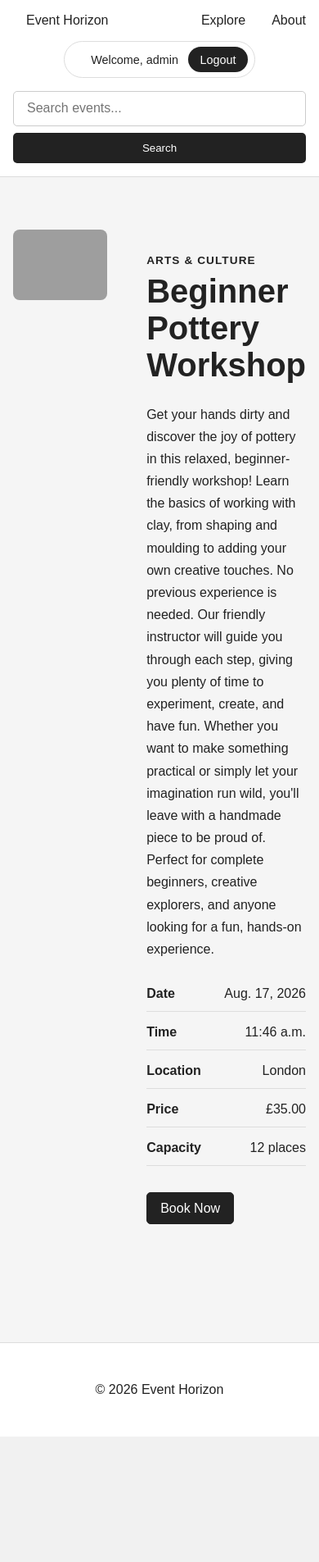
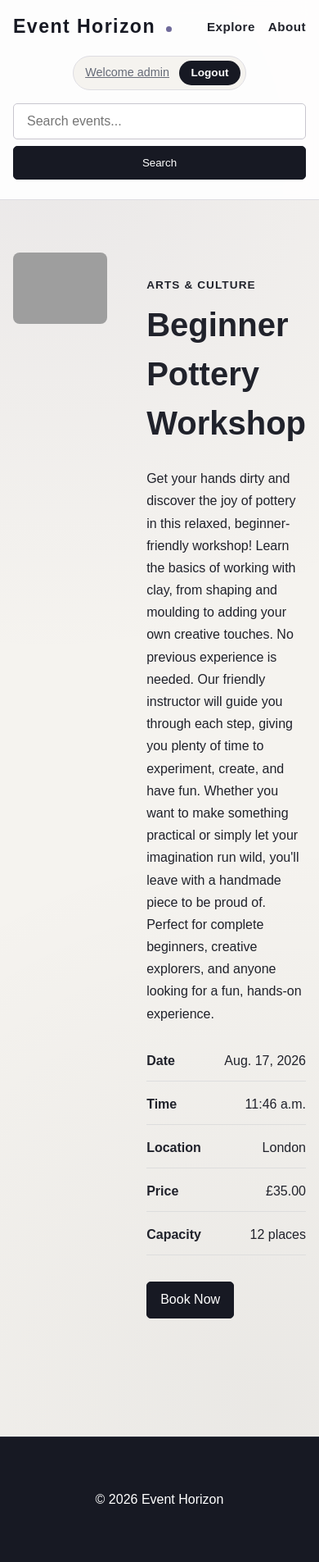
Before and after one commit to MSR-Projects7274/event-horizon, a Django app: page /events/1/ in a window 390 px wide. Shown: the whole page at 82% size. Before the commit the page ends 1752 px from the top, so only its background shows below. Run offline with Django 5.2, Linux system fonts and the light colour scheme; a user stored in the database is signed in; data comes from the database, SQL or seed files in the repository; grey boxes are pictures that could not be loaded.

Commit message:
Update CSS to add some personality

```diff
--- a/static/css/style.css
+++ b/static/css/style.css
@@ -1,4 +1,33 @@
-/* Root Variables */
+/* =========================================
+   EVENT HORIZON
+   Global foundation
+   ========================================= */
+
+:root {
+    --eh-night: #171923;
+    --eh-night-soft: #252936;
+    --eh-night-muted: #4b5161;
+
+    --eh-day: #f5f3ef;
+    --eh-surface: #ffffff;
+
+    --eh-accent: #6f6a9a;
+    --eh-accent-dark: #565175;
+    --eh-accent-soft: #ebe9f4;
+
+    --eh-text: #20222b;
+    --eh-text-muted: #666b78;
+
+    --eh-border: #dedde2;
+    --eh-border-dark: #c8c6ce;
+
+    --eh-radius: 8px;
+    --eh-radius-small: 5px;
+
+    --eh-shadow: 0 8px 24px rgba(23, 25, 35, 0.08);
+    --eh-transition: 0.2s ease;
+}
+
 * {
     box-sizing: border-box;
 }
@@ -6,28 +35,67 @@
 body {
     margin: 0;
     font-family: Arial, sans-serif;
-    background-color: #f5f5f5;
-    color: #222;
+    background:
+    radial-gradient(
+        circle at 15% 10%,
+        rgba(111, 106, 154, 0.08),
+        transparent 35%
+    ),
+    radial-gradient(
+        circle at 85% 90%,
+        rgba(23, 25, 35, 0.05),
+        transparent 40%
+    ),
+    var(--eh-day);
+    color: var(--eh-text);
+    line-height: 1.5;
 }
 
 header {
-    background-color: #ffffff;
-    border-bottom: 1px solid #ddd;
+    background-color: rgba(255, 255, 255, 0.88);
+    backdrop-filter: blur(10px);
+    border-bottom: 1px solid var(--eh-border);
+    position: relative;
+    z-index: 10;
 }
 
-nav {
-    max-width: 1200px;
-    margin: 0 auto;
-    padding: 1rem;
-    display: flex;
-    justify-content: space-between;
-    align-items: center;
+.nav-brand {
+    justify-self: start;
 }
 
-nav a {
-    color: inherit;
+.nav-brand a {
+    position: relative;
+    display: inline-block;
+    color: var(--eh-night);
     text-decoration: none;
-    margin-left: 1rem;
+    font-size: 1.45rem;
+    font-weight: 700;
+    letter-spacing: 0.06em;
+    line-height: 1;
+    transition: color 0.25s ease;
+}
+
+.nav-brand a::after {
+    content: "";
+    display: inline-block;
+    width: 7px;
+    height: 7px;
+    margin-left: 0.35rem;
+    margin-bottom: 0.05rem;
+    border-radius: 50%;
+    background-color: var(--eh-accent);
+    transition:
+        transform 0.25s ease,
+        background-color 0.25s ease;
+}
+
+.nav-brand a:hover {
+    color: var(--eh-accent-dark);
+}
+
+.nav-brand a:hover::after {
+    background-color: var(--eh-accent-dark);
+    transform: scale(1.35);
 }
 
 main {
@@ -38,10 +106,11 @@ main {
 
 footer {
     margin-top: 4rem;
-    padding: 2rem;
+    padding: 3rem 2rem;
     text-align: center;
-    background-color: #ffffff;
-    border-top: 1px solid #ddd;
+    background-color: var(--eh-night);
+    color: #fff;
+    border-top: 1px solid var(--eh-night-soft);
 }
 
 /* Site search */
@@ -49,7 +118,7 @@ footer {
 .site-search {
     max-width: 1200px;
     margin: 0 auto;
-    padding: 0 1rem 1rem;
+    padding: 0 1rem 1.5rem;
 }
 
 .site-search form {
@@ -63,25 +132,39 @@ footer {
 
 .search-input-wrapper input {
     flex-grow: 1;
-    padding: 0.7rem 1rem;
-    border: 1px solid #ccc;
-    border-radius: 5px;
+    padding: 0.75rem 1rem;
+    border: 1px solid var(--eh-border-dark);
+    border-radius: var(--eh-radius-small);
+    background-color: var(--eh-surface);
+    color: var(--eh-text);
     font-size: 1rem;
+    transition:
+        border-color var(--eh-transition),
+        box-shadow var(--eh-transition);
+}
+
+.search-input-wrapper input:focus {
+    outline: none;
+    border-color: var(--eh-accent);
+    box-shadow: 0 0 0 3px var(--eh-accent-soft);
 }
 
 .search-input-wrapper button {
-    padding: 0.7rem 1.2rem;
-    border: none;
-    border-radius: 5px;
-    background-color: #222;
+    padding: 0.75rem 1.2rem;
+    border: 1px solid var(--eh-night);
+    border-radius: var(--eh-radius-small);
+    background-color: var(--eh-night);
     color: #fff;
     cursor: pointer;
+    transition:
+        background-color var(--eh-transition),
+        transform var(--eh-transition);
 }
 
 .search-input-wrapper button:hover {
-    opacity: 0.85;
+    background-color: var(--eh-accent-dark);
+    transform: translateY(-1px);
 }
-
 /* Main navigation */
 
 .main-nav {
@@ -102,7 +185,40 @@ footer {
     display: flex;
     align-items: center;
     justify-content: center;
-    gap: 1.5rem;
+    gap: 1.75rem;
+}
+
+.nav-links a {
+    position: relative;
+    display: inline-block;
+    padding: 0.4rem 0;
+    color: var(--eh-text);
+    text-decoration: none;
+    font-size: 0.95rem;
+    font-weight: 600;
+    letter-spacing: 0.03em;
+    transition: color 0.25s ease;
+}
+
+.nav-links a::after {
+    content: "";
+    position: absolute;
+    left: 0;
+    bottom: 0;
+    width: 100%;
+    height: 2px;
+    background-color: var(--eh-accent);
+    transform: scaleX(0);
+    transform-origin: center;
+    transition: transform 0.25s ease;
+}
+
+.nav-links a:hover {
+    color: var(--eh-accent-dark);
+}
+
+.nav-links a:hover::after {
+    transform: scaleX(1);
 }
 
 .nav-account {
@@ -118,14 +234,17 @@ footer {
     display: flex;
     align-items: center;
     gap: 0.75rem;
-    padding: 0.4rem 0.5rem 0.4rem 1rem;
-    border: 1px solid #ddd;
+    padding: 0.35rem 0.4rem 0.35rem 0.9rem;
+    border: 1px solid var(--eh-border);
     border-radius: 999px;
+    background-color: var(--eh-day);
 }
 
 .welcome-message {
     white-space: nowrap;
     font-size: 0.9rem;
+    font-weight: 500;
+    color: var(--eh-text-muted);
 }
 
 .logout-form {
@@ -134,16 +253,21 @@ footer {
 
 .logout-button {
     padding: 0.45rem 0.9rem;
-    border: none;
+    border: 0;
     border-radius: 999px;
-    background-color: #222;
+    background-color: var(--eh-night);
     color: #fff;
     cursor: pointer;
-    font-size: 0.9rem;
+    font-size: 0.85rem;
+    font-weight: 600;
+    transition:
+        background-color 0.2s ease,
+        transform 0.2s ease;
 }
 
 .logout-button:hover {
-    opacity: 0.85;
+    background-color: var(--eh-accent-dark);
+    transform: translateY(-1px);
 }
 
 /* Events page */
@@ -347,14 +494,23 @@ footer {
 .event-book-button {
     display: inline-block;
     padding: 0.6rem 1rem;
-    border: 1px solid #222;
-    border-radius: 5px;
-    background-color: #222;
+    border: 1px solid var(--eh-night);
+    border-radius: var(--eh-radius-small);
+    background-color: var(--eh-night);
     color: #fff;
     cursor: pointer;
     font-size: 1rem;
     text-decoration: none;
-    transition: opacity 0.2s ease;
+    transition:
+        background-color var(--eh-transition),
+        border-color var(--eh-transition),
+        transform var(--eh-transition);
+}
+
+.event-book-button:hover {
+    background-color: var(--eh-accent-dark);
+    border-color: var(--eh-accent-dark);
+    transform: translateY(-1px);
 }
 
 .event-book-button:hover {
--- a/templates/base.html
+++ b/templates/base.html
@@ -42,7 +42,7 @@
 
                         <a
                             href="{% url 'profile' %}" class="welcome-message">
-                            Welcome, {{ user.username }}
+                            Welcome {{ user.username }}
                         </a>
 
                         <form method="POST" action="{% url 'logout' %}" class="logout-form">
```
Also changed, not shown: other parts of static/css/style.css (+59 -41 lines).
